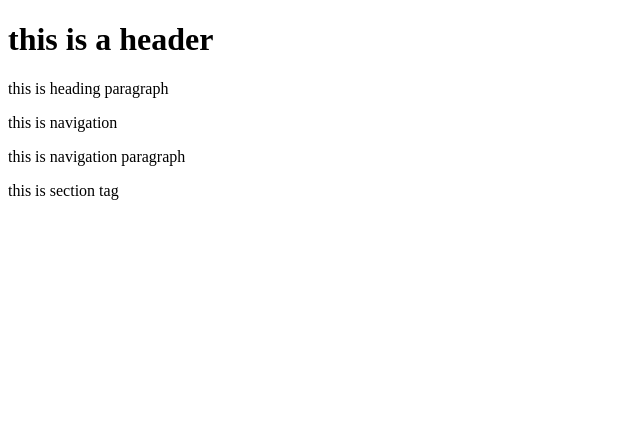
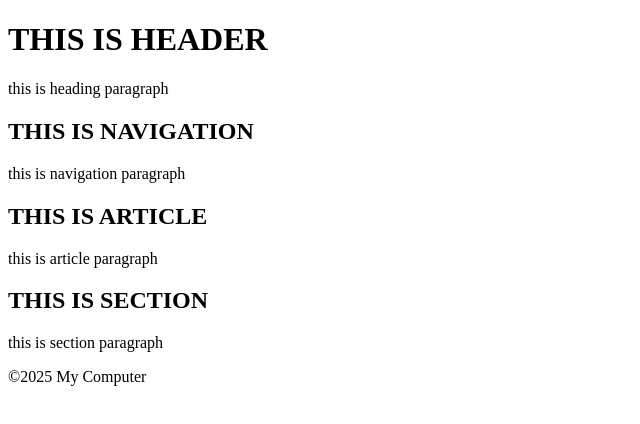
Before and after one commit to vanshika022005/html_cse29, a plain HTML site: page semantic elements.html in a window 1280 px wide. Shown: the whole page, without its empty margins (0-640 px from the left). Drawn offline with Linux system fonts and the light colour scheme.

Commit message:
semantic elements of html

```diff
--- a/semantic elements.html
+++ b/semantic elements.html
@@ -3,20 +3,23 @@
 <head>
     <meta charset="UTF-8">
     <meta name="viewport" content="width=device-width, initial-scale=1.0">
-    <title>Document</title>
+    <title>SEMANTIC ELEMENTS</title>
 </head>
 <body>
-    <header><h1>this is a header</h1></header>
+    <h1><header>THIS IS HEADER</header></h1>
      <p>this is heading paragraph</p>
-    <nav>this is navigation</nav>
+    <h2><nav>THIS IS NAVIGATION</nav></h2>
     <p>this is navigation paragraph</p>
     <main>
-    <section>this is section tag</section>
-
-
-
-
-
+    <article>
+        <h1>THIS IS ARTICLE</h1>
+        <p>this is article paragraph</p>
+    </article>
+    <section>
+        <h2>THIS IS SECTION</h2>
+        <p>this is section paragraph</p>
+    </section>
     </main>
+    <footer>&copy;2025 My Computer</footer>
 </body>
 </html>
```
